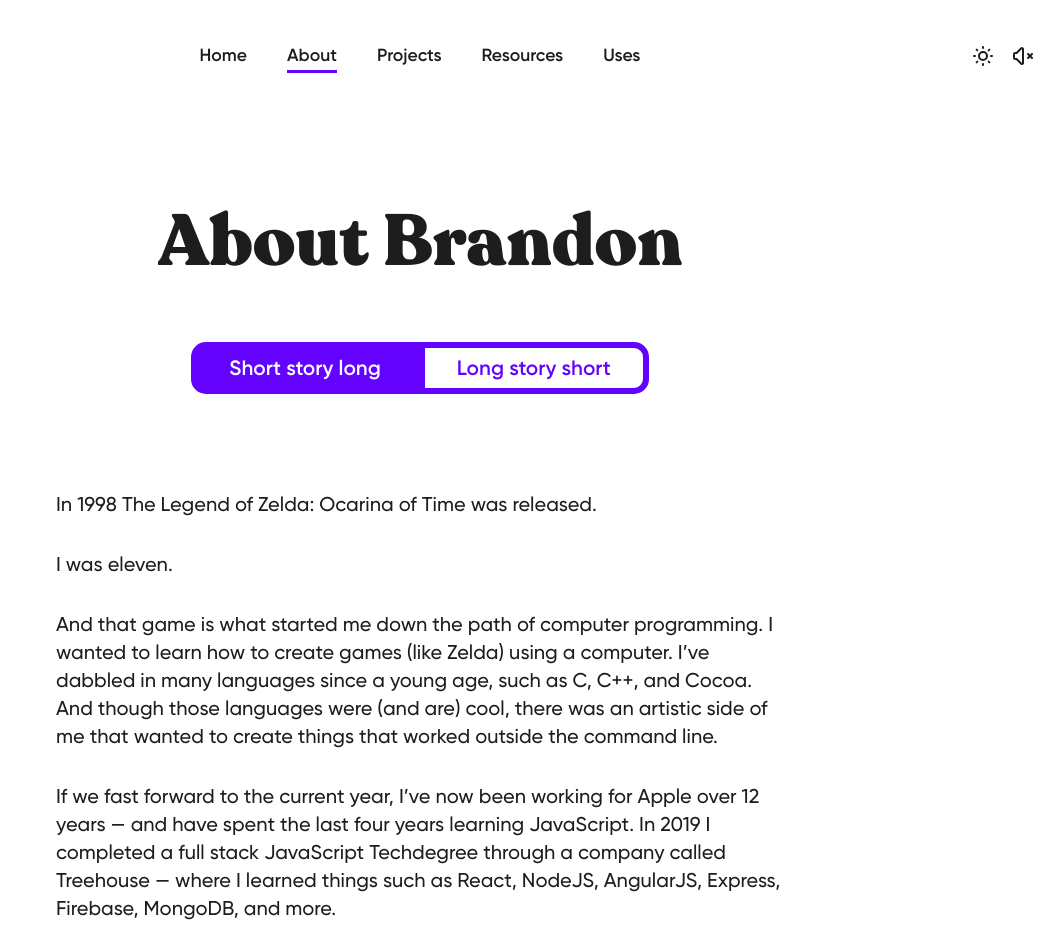
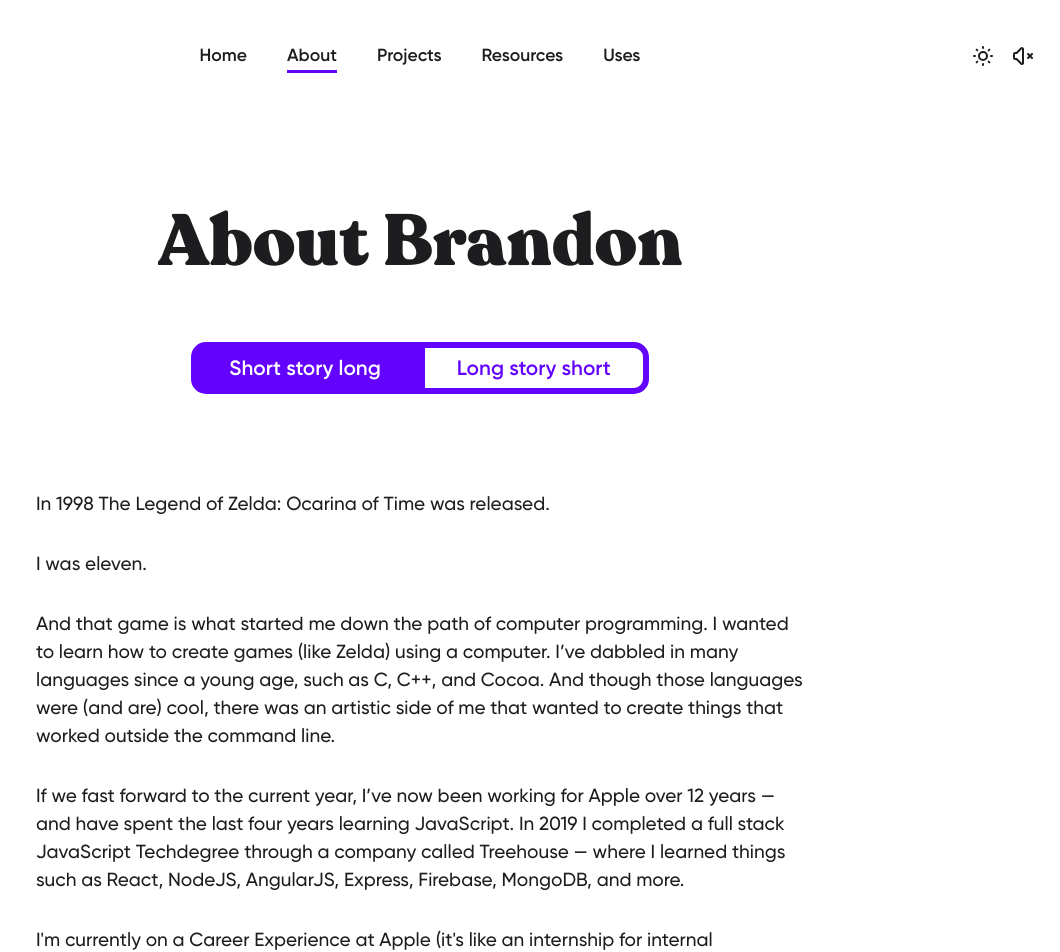
Before and after one commit to brandonleichty/personal-website-nextjs, a Next.js app: page /about in a window 1280 px wide. Shown: the top 952 px of the page, without its empty margins (220-1280 px from the left). Built offline with nearby package versions, Linux system fonts and the light colour scheme; no server answers.

Commit message:
add fluid grid to main content (Josh W Comeau grid article)

```diff
--- a/styles/globals.css
+++ b/styles/globals.css
@@ -317,10 +317,10 @@ nav .burger .burger-lines:before {
   padding-top: 4rem;
 }
 
-.layout-wrapper {
+/* .layout-wrapper {
   max-width: 720px;
   margin: 0px auto;
-}
+} */
 
 .uses-wrapper ul {
   list-style-type: disc;
@@ -337,11 +337,16 @@ nav .burger .burger-lines:before {
   margin-bottom: 2rem;
 }
 
+.about p {
+  font-size: 1.1875rem;
+  line-height: 1.75rem;
+}
+
 /* Media query start */
 @media (min-width: 640px) {
 
   .about-me-text {
-    padding: 0 20px;
+    /* padding: 0 20px; */
   }
 
   .landing h1 {
@@ -536,6 +541,17 @@ html.dark a.active-link {
   /* color: #03CFFE; */
 }
 
+.grid-wrapper {
+  display: grid;
+  grid-template-columns:
+    1fr
+    min(65ch, 100%)
+    1fr;
+}
+.grid-wrapper > * {
+  grid-column: 2;
+}
+
 /* .grow { transition: all .4s ease-in-out; }
 .grow:hover { transform: scale(0.95); } */
 
```
